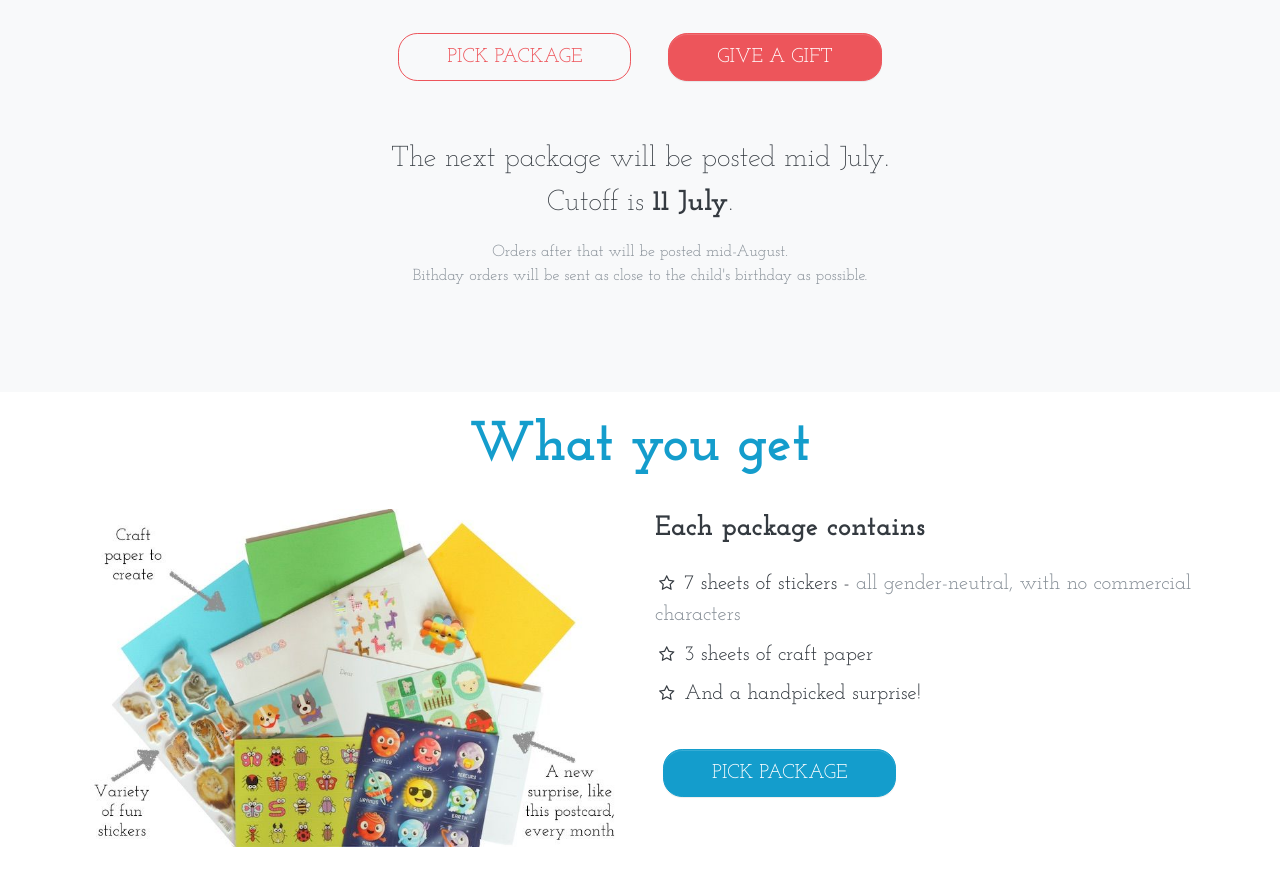
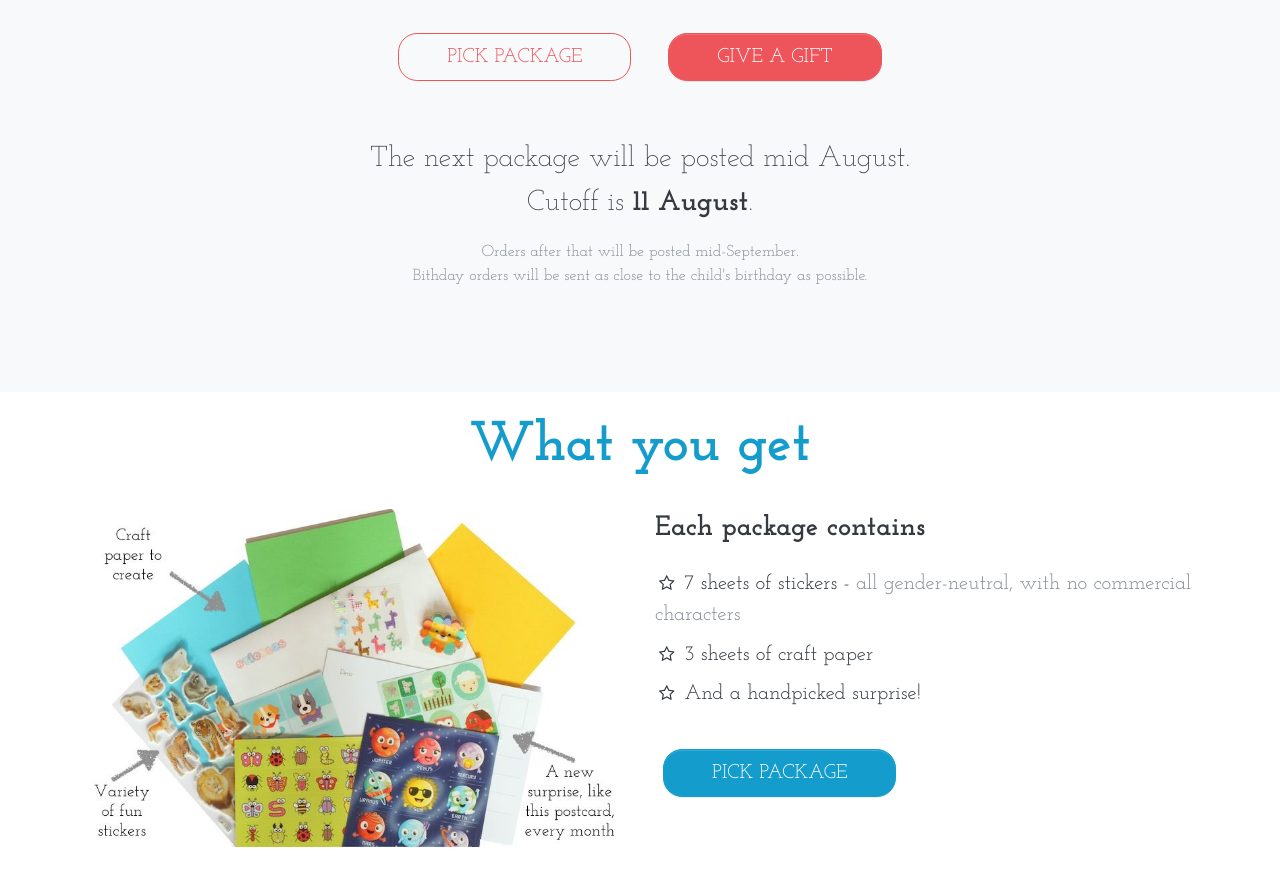
Before and after one commit to stickles/stickles.github.io, a website: page index.html in a window 1280 px wide. Shown: the part 960-1852 px from the top of the page. Drawn offline with Linux system fonts and the light colour scheme.

Commit message:
Changes month to August
* Update buy.html

* Update index.html

```diff
--- a/index.html
+++ b/index.html
@@ -114,15 +114,15 @@
       <div class="row">
         <div class="col-md-9 mx-auto my-4 text-center">
           <p class="lead mb-0 display-6">
-            The next package will be posted mid July.
+            The next package will be posted mid August.
             <!-- TODO: Update date -->
           </p>
           <p class="lead display-6 mt-0">
-            Cutoff is <strong class="font-weight-bold">11 July</strong>.
+            Cutoff is <strong class="font-weight-bold">11 August</strong>.
             <!-- TODO: Update date -->
           </p>
           <p class="mb-0 text-muted">
-             Orders after that will be posted mid-August.
+             Orders after that will be posted mid-September.
             <!-- TODO: Update date - For Christmas orders, vouchers can be emailed to you or the recipient, with the first package arriving mid-January.-->
           </p>
           <p class="mt-0 text-muted">
```
Also changed, not shown: buy.html (+1 -1 lines).
